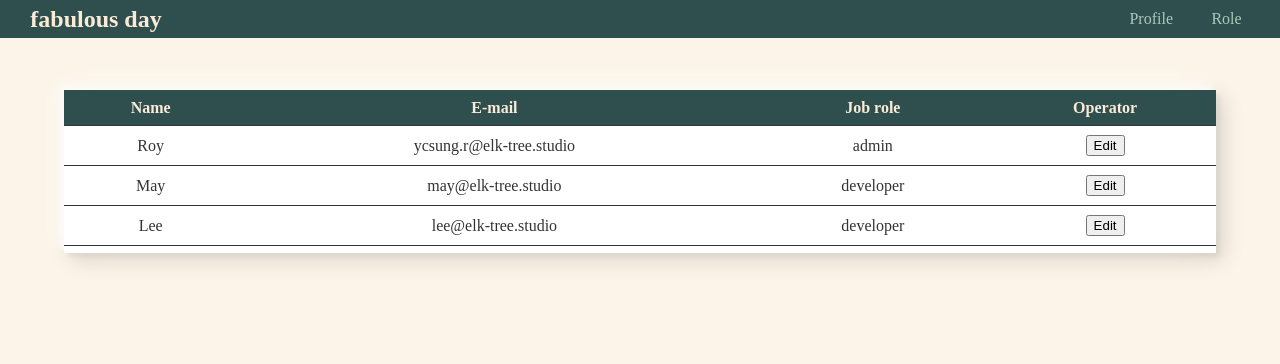
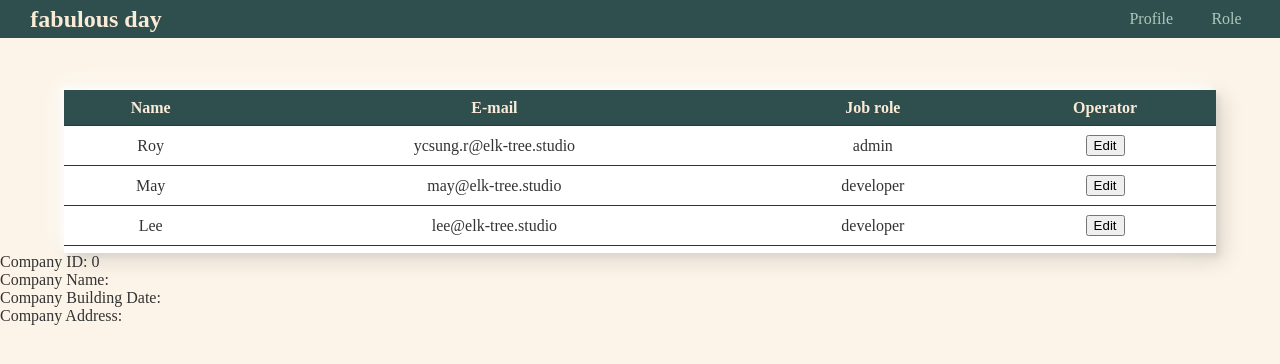
Before and after one commit to yichunsung/fabulous-day-app, an Angular app: page /members in a window 1280 px wide. Shown: the top 364 px of the page. Built offline with nearby package versions, Linux system fonts and the light colour scheme; no server answers.

Commit message:
Added RxJS in API call.

```diff
--- a/src/app/members/members.component.html
+++ b/src/app/members/members.component.html
@@ -19,4 +19,8 @@
       </tbody>
     </table>
   </section>
+  <div>Company ID: {{ organizationData.id }}</div>
+  <div>Company Name: {{ organizationData.company_name }}</div>
+  <div>Company Building Date: {{ organizationData.building_date | date:'yyyy-MM-dd HH:mm:ss' }}</div>
+  <div>Company Address: {{ organizationData.address }}</div>
 </main>
--- a/src/app/members/members.component.ts
+++ b/src/app/members/members.component.ts
@@ -1,9 +1,24 @@
 import { Component, OnInit } from '@angular/core';
+import { HttpClient, HttpHeaders } from '@angular/common/http';
+import { Observable } from 'rxjs';
 
 class MemberData {
 	name: string;
 	email: string;
 	role: string;
+}
+
+interface Organization {
+  id: number;
+  company_name: string;
+  building_date: string;
+  address: string;
+}
+
+interface APIReturn {
+  status: number;
+  message: string;
+  data: Organization[];
 }
 
 @Component({
@@ -13,7 +28,9 @@ class MemberData {
 })
 export class MembersComponent implements OnInit {
 
-  membersList: MemberData[] = [
+  private apiUrl: string = 'https://fable-api.elk-tree.site/api/organizations';
+
+  public membersList: MemberData[] = [
     {
       name: 'Roy',
       email: 'ycsung.r@elk-tree.studio',
@@ -31,10 +48,25 @@ export class MembersComponent implements OnInit {
     }
   ];
 
-  constructor() { }
+  public organizationData: Organization = {
+    id: 0,
+    company_name: '',
+    building_date: '',
+    address: ''
+  };
+
+  constructor(private http: HttpClient) { }
 
   ngOnInit(): void {
-	 console.log('MembersPage')
+	 console.log('MembersPage');
+   this.getDataFromAPI().subscribe((res) => {
+    this.organizationData = res.data[0];
+    console.log(res.data[0]);
+   });
   }
 
+  getDataFromAPI(): Observable<APIReturn> {
+    console.log(this.apiUrl);
+    return this.http.get<APIReturn>(this.apiUrl);
+  }
 }
```
